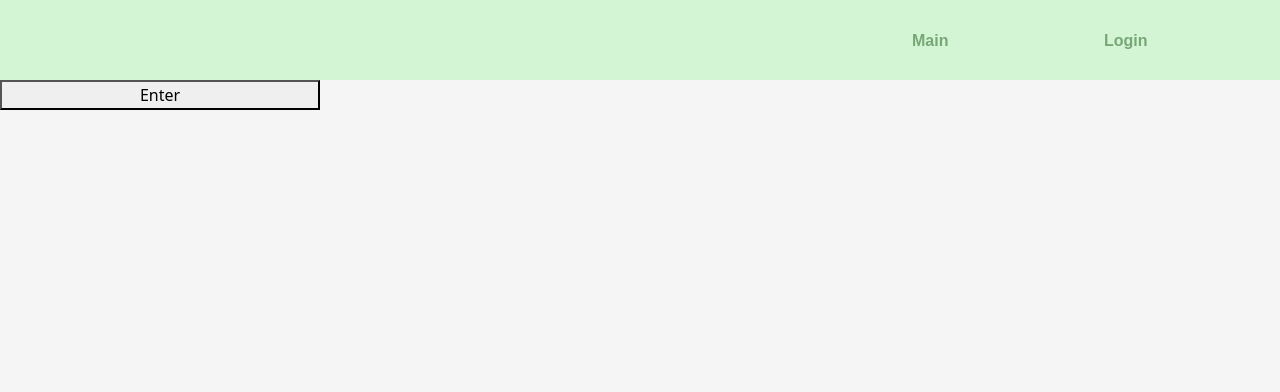
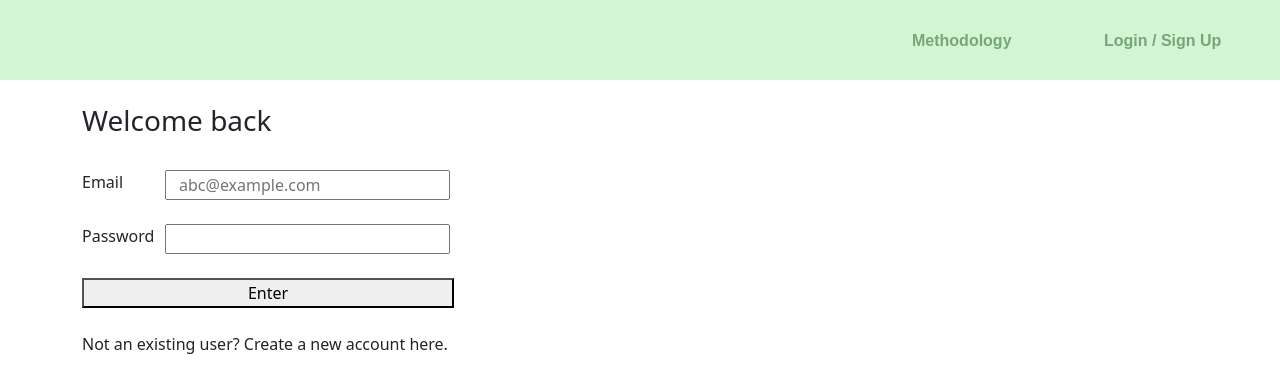
Before and after one commit to samanthatan01/CarbonTracker, a React (Vite) app: page /member/list in a window 1280 px wide. Shown: the top 392 px of the page. Built offline with nearby package versions, Linux system fonts and the light colour scheme.

Commit message:
Update files and styles

```diff
--- /dev/null
+++ b/src/components/LoginForm.module.css
@@ -0,0 +1,125 @@
+/* login-form */
+.login-form {
+  position: absolute;
+  width: 430px;
+  height: 400px;
+  left: 425px;
+  top: 180px;
+
+  background: #f1f1f1;
+  border-radius: 30px;
+}
+
+/* Name */
+
+/* position: absolute;
+width: 358px;
+height: 32px;
+left: 461px;
+top: 298px; */
+
+/* Name */
+
+/* position: absolute;
+width: 64px;
+height: 28px;
+left: 461px;
+top: 302px;
+
+font-family: 'Roboto';
+font-style: normal;
+font-weight: 500;
+font-size: 24px;
+line-height: 28px;
+display: flex;
+align-items: center;
+text-align: center;
+
+color: #435043; */
+
+/* input */
+.input {
+  position: absolute;
+  width: 264px;
+  height: 32px;
+  left: 555px;
+  top: 298px;
+
+  background: #ffffff;
+  border-radius: 10px;
+}
+/* Email  */
+
+/* position: absolute;
+width: 358px;
+height: 32px;
+left: 461px;
+top: 354px; */
+
+/* Email */
+
+/* position: absolute;
+width: 60px;
+height: 28px;
+left: 461px;
+top: 356px;
+
+font-family: 'Roboto';
+font-style: normal;
+font-weight: 500;
+font-size: 24px;
+line-height: 28px;
+display: flex;
+align-items: center;
+text-align: center;
+
+color: #435043; */
+
+/* input */
+
+/* position: absolute;
+width: 264px;
+height: 32px;
+left: 555px;
+top: 354px;
+
+background: #FFFFFF;
+border-radius: 10px; */
+
+/* Login-button */
+
+/* position: absolute;
+width: 120px;
+height: 50px;
+left: 698px;
+top: 416px; */
+
+/* Login-button */
+
+/* position: absolute;
+width: 120px;
+height: 50px;
+left: 698px;
+top: 416px;
+
+background: #67CB67;
+border-radius: 10px; */
+
+/* Enter */
+
+/* position: absolute;
+width: 57px;
+height: 28px;
+left: 729px;
+top: 427px;
+
+font-family: 'Roboto';
+font-style: normal;
+font-weight: 700;
+font-size: 24px;
+line-height: 28px;
+display: flex;
+align-items: center;
+text-align: center;
+
+color: #FFFFFF; */
--- a/src/components/NavBar.jsx
+++ b/src/components/NavBar.jsx
@@ -14,7 +14,7 @@ const NavBar = () => {
               }}
               to="/main"
             >
-              Main
+              Methodology
             </NavLink>
           </li>
           <li>
@@ -24,7 +24,7 @@ const NavBar = () => {
               }}
               to="/member/list"
             >
-              Login
+              Login / Sign Up
             </NavLink>
           </li>
         </ul>
--- a/src/components/VehicleMake.jsx
+++ b/src/components/VehicleMake.jsx
@@ -6,14 +6,14 @@ const VehicleMake = (props) => {
   });
 
   return (
-    <div className="row">
+    <>
       <select
-        className="col-sm-6"
+        className="col-sm-3"
         // onChange={(event) => props.setVehModel(event.target.value)}
       >
         {vehSelection}
       </select>
-    </div>
+    </>
   );
 };
 
--- a/src/index.css
+++ b/src/index.css
@@ -10,7 +10,7 @@ html {
 
 body {
   margin: 0;
-  background-color: whitesmoke;
+  background-color: white;
 }
 
 .centered {
--- a/src/pages/List.jsx
+++ b/src/pages/List.jsx
@@ -1,14 +1,45 @@
 import React from "react";
 import { Link } from "react-router-dom";
+// import styles from "../components/LoginForm.module.css";
 
 const List = () => {
   return (
     <>
-      <Link to="/member/login">
-        <button type="button" className="col-sm-3">
-          Enter
-        </button>
-      </Link>
+      <div className="container">
+        <br />
+        <h3>Welcome back</h3>
+        <br />
+        <div className="row">
+          <label className="col-sm-1">Email</label>
+
+          <input
+            type="text"
+            placeholder="abc@example.com"
+            className="col-sm-3"
+          ></input>
+        </div>
+        <br />
+
+        <div className="row">
+          <label className="col-sm-1">Password</label>
+
+          <input type="text" placeholder="" className="col-sm-3"></input>
+        </div>
+        <br />
+
+        <div className="row">
+          <Link to="/member/login">
+            <button className="col-sm-4" type="button">
+              Enter
+            </button>
+          </Link>
+        </div>
+        <br />
+        <label>Not an existing user? Create a new account here.</label>
+
+        <br />
+        <br />
+      </div>
     </>
   );
 };
```
